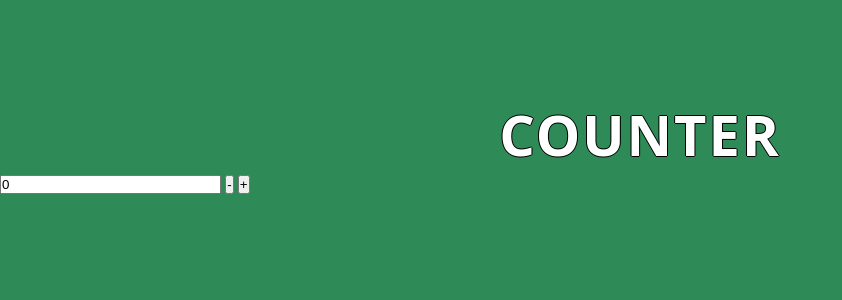
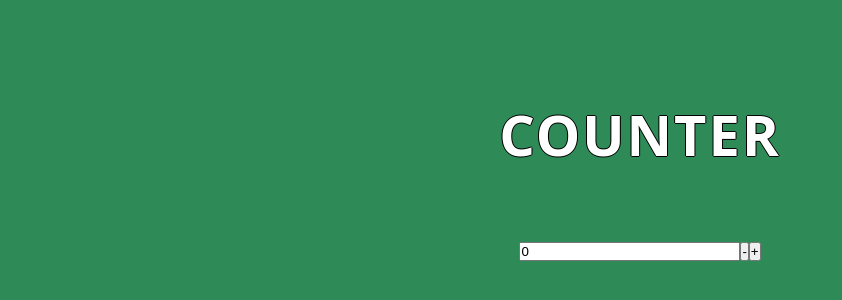
Before and after one commit to saraclaeys/counter, a plain HTML site: page index.html in a window 1280 px wide. Shown: the part 96-396 px from the top of the page, without its empty margins (0-842 px from the left). Drawn offline with Linux system fonts and the light colour scheme.

Commit message:
flex counter

```diff
--- a/css/style.css
+++ b/css/style.css
@@ -20,3 +20,9 @@ h1 {
     letter-spacing: 2px;
     text-shadow: -1px 0 black, 0 1px black, 1px 0 black, 0 -1px black;
 }
+
+#input_div {
+    margin-top: 70px;
+    display: flex;
+    justify-content: center;
+}
```
